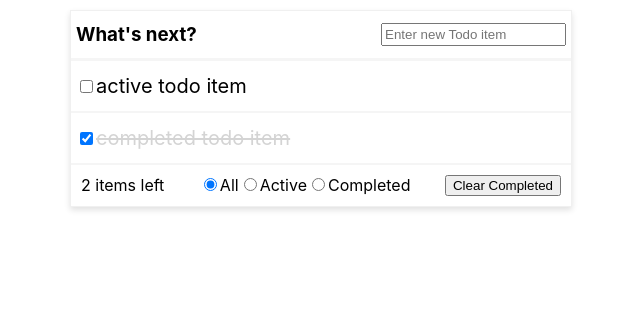
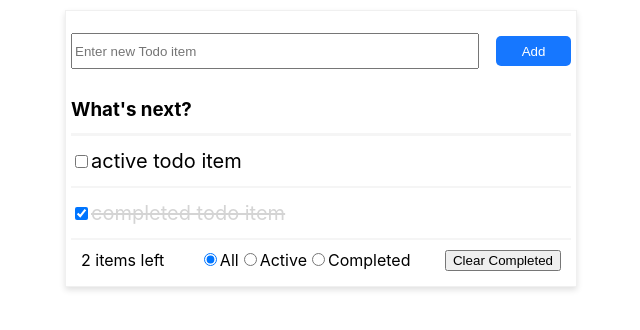
Before and after one commit to kgpoj/happyHomework, a React (Create React App) app in the folder todo-list/: page / in a window 1280 px wide. Shown: the top 330 px of the page, without its empty margins (319-959 px from the left). Built offline with nearby package versions, Linux system fonts and the light colour scheme.

Commit message:
feat: add button to add new todo

```diff
--- a/todo-list/src/components/Input.tsx
+++ b/todo-list/src/components/Input.tsx
@@ -1,5 +1,5 @@
-import React from 'react';
-import {InputProps} from "../interface/Input";
+import React, {forwardRef, useImperativeHandle, useRef} from 'react';
+import {InputProps, InputRef} from "../interface/Input";
 import {checkInputValidation, clearValidation} from "../util";
 import {Validation} from "../interface/Validation";
 
@@ -12,8 +12,9 @@ function getValidationProps(validation: Validation[] | undefined) {
     return validationProps;
 }
 
-function Input(props: InputProps) {
+const Input = forwardRef<InputRef, InputProps>((props, ref) => {
     const {onPressEnter, onKeyDown, onBlur, onChange, validation, validateOnBlur = false, ...rest} = props
+    const inputRef = useRef(null);
     const validationProps = getValidationProps(validation);
     const handleKeyDown = (e: React.KeyboardEvent<HTMLInputElement>) => {
         if (onPressEnter && e.key === 'Enter' && checkInputValidation(e.currentTarget, validation)) {
@@ -30,9 +31,18 @@ function Input(props: InputProps) {
         clearValidation(e.currentTarget)
         onChange?.(e)
     };
+
+    useImperativeHandle(ref, () => ({
+        reportValidity() {
+            if (inputRef.current) {
+                return checkInputValidation(inputRef.current, validation)
+            }
+            return false
+        }
+    }));
     return (
-        <input onKeyDown={handleKeyDown} onBlur={handleBlur} onChange={handleChange} {...validationProps} {...rest}/>
+        <input ref={inputRef} onKeyDown={handleKeyDown} onBlur={handleBlur} onChange={handleChange} {...validationProps} {...rest}/>
     );
-}
+})
 
 export default Input;
--- a/todo-list/src/components/NewTodoInput.tsx
+++ b/todo-list/src/components/NewTodoInput.tsx
@@ -1,30 +1,71 @@
-import React, {useState} from 'react';
+import React, {useRef, useState} from 'react';
 import {createTodo} from "../api/todoList";
 import Input from "./Input";
+import styled from "styled-components";
+import {InputRef} from "../interface/Input";
 
 interface Props {
     refreshPage: () => void
 }
 
+const StyledWrapper = styled.div`
+  margin: 20px 0;
+  display: flex;
+  justify-content: space-between;
+  height: 30px;
+  align-items: center;
+
+  input {
+    width: 80%;
+    height: 100%;
+  }
+
+  button {
+    color: white;
+    height: 100%;
+    width: 15%;
+    background-color: #1677ff;
+    border: none;
+    border-radius: 5px;
+    cursor: pointer;
+    transition: all .2s cubic-bezier(.645,.045,.355,1);
+  }
+
+  button:hover {
+    background-color: #4096ff
+  }
+`
+
 function NewTodoInput({refreshPage}: Props) {
     const [newTodo, setNewTodo] = useState('');
+    const inputRef = useRef<InputRef>(null);
     const handleOnChange = (e: React.ChangeEvent<HTMLInputElement>) => {
         setNewTodo(e.target.value)
     };
-    const handlePressEnter = () => {
+    const saveTodo = () => {
         createTodo(newTodo)
         setNewTodo('');
         refreshPage()
     };
+
+    const handleClick = () => {
+        if (inputRef.current && inputRef.current.reportValidity()) {
+            saveTodo()
+        }
+    };
     return (
+        <StyledWrapper>
             <Input
                 type={"text"}
                 value={newTodo}
                 placeholder={'Enter new Todo item'}
                 onChange={handleOnChange}
-            onPressEnter={handlePressEnter}
+                onPressEnter={saveTodo}
                 validation={[{type: "required", message: "Todo can not be empty"}]}
+                ref={inputRef}
             />
+            <button onClick={handleClick}>Add</button>
+        </StyledWrapper>
     );
 }
 
--- a/todo-list/src/components/TodoList.tsx
+++ b/todo-list/src/components/TodoList.tsx
@@ -14,6 +14,7 @@ function initState(dataSource: TodoItem[]): { [index: number]: boolean } {
 }
 
 const StyledWrapper = styled.div`
+  padding: 5px;
   width: 500px;
   margin: 10px auto;
   border: 1px solid rgba(5, 5, 5, 0.06);
@@ -23,7 +24,7 @@ const StyledWrapper = styled.div`
 const Header = styled.h3`
   border-bottom: 3px solid #f5f5f5;
   margin: 0;
-  padding: 12px 5px;
+  padding: 12px 0;
   display: flex;
   justify-content: space-between;
 `
@@ -35,7 +36,7 @@ const List = styled.ul`
 `
 const ListItem = styled.li`
   height: 50px;
-  padding: 0 5px;
+  padding: 0 0;
   border-bottom: 2px solid #f5f5f5;
   display: flex;
   align-items: center;
@@ -78,7 +79,8 @@ function TodoList() {
 
     return (
         <StyledWrapper>
-            <Header>{"What's next?"}<NewTodoInput refreshPage={refreshPage}/></Header>
+            <NewTodoInput refreshPage={refreshPage}/>
+            <Header>{"What's next?"}</Header>
             <List>
                 {filtered(dataSource).map(({data, status, id},) =>
                     <ListItem key={id}>
--- a/todo-list/src/interface/Input.ts
+++ b/todo-list/src/interface/Input.ts
@@ -12,3 +12,7 @@ export interface InputProps extends InputHTMLAttributes<HTMLInputElement> {
     validation?: Validation[];
     validateOnBlur?: boolean
 }
+
+export interface InputRef {
+    reportValidity: () => boolean;
+}
```
Also changed, not shown: 1 other file (tests, documents, lock files or other folders). Lines whose indentation alone changed are shown as unchanged.
